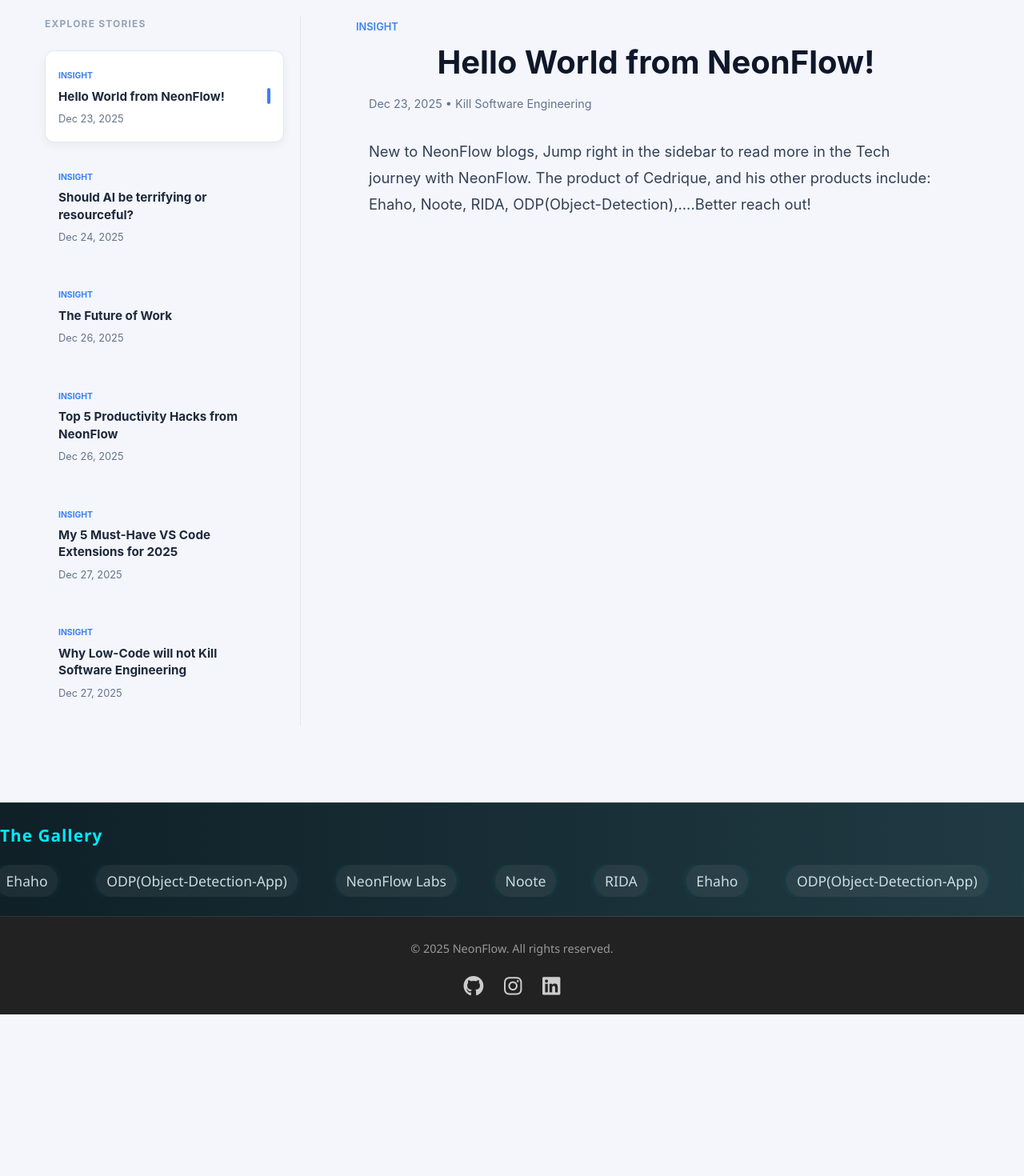
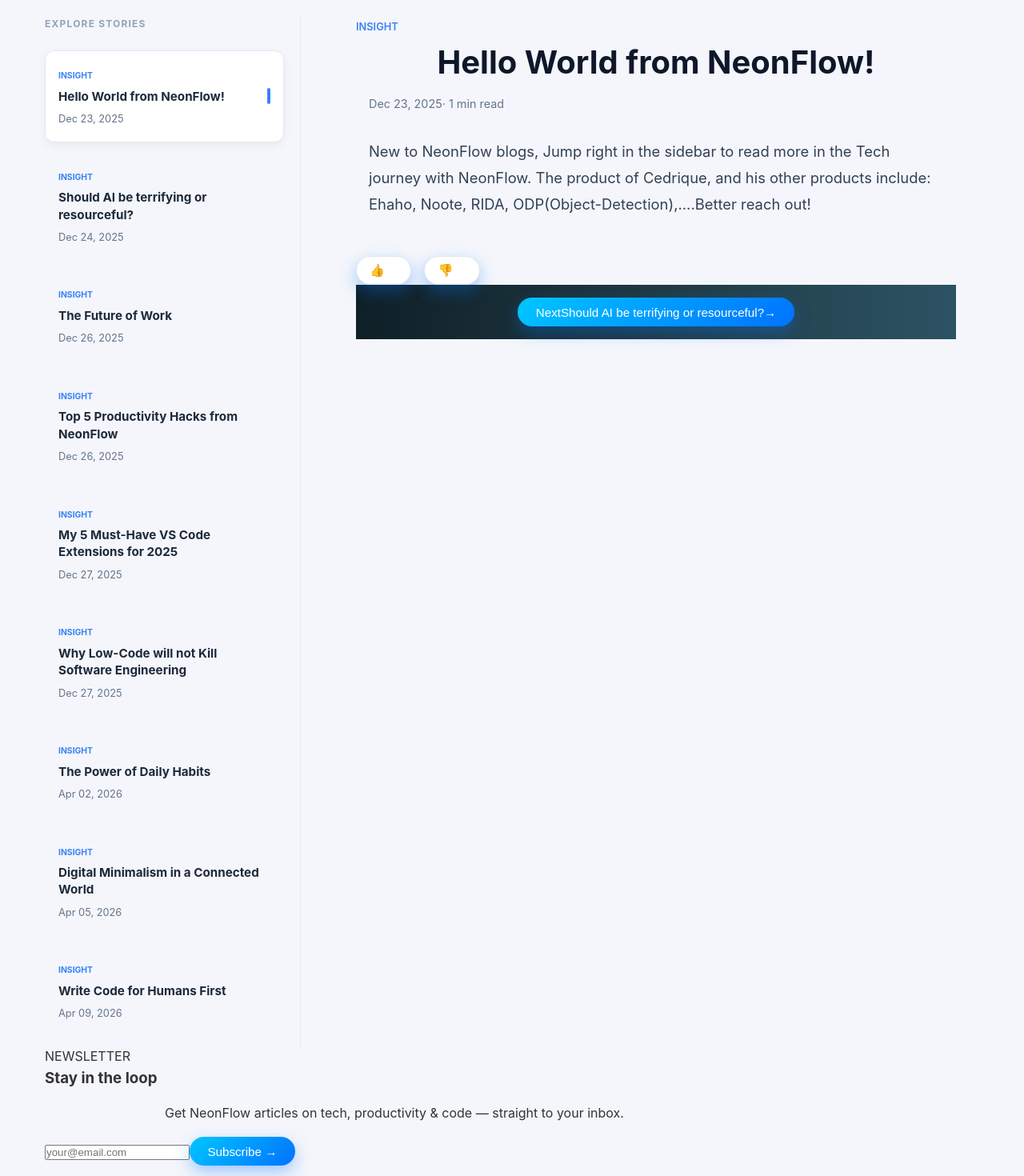
Before and after one commit to Cedrick-KC/neonflow, a React (Vite) app: page /blog in a window 1280 px wide. Shown: the part 300-1770 px from the top of the page at 80% size. Before the commit the page ends 1568 px from the top, so only its background shows below. Built offline with nearby package versions, Linux system fonts and the light colour scheme.

Commit message:
Added new blogs

```diff
--- a/src/main.jsx
+++ b/src/main.jsx
@@ -1,24 +1,124 @@
 import React, { useState } from 'react';
 import { createRoot } from 'react-dom/client';
-import { BrowserRouter, Routes, Route, Link } from 'react-router-dom';
+import { BrowserRouter, Routes, Route } from 'react-router-dom';
 import Navbar from './components/navbar.jsx';
 import Footer from './components/footer.jsx';
 import './main.css';
 import './Blog.css';
 
+// ─── EmailJS config ─────────────────────────────────────────────────────────
+// Replace these with your own values from https://www.emailjs.com/
+const EMAILJS_SERVICE_ID  = 'YOUR_SERVICE_ID';
+const EMAILJS_TEMPLATE_ID = 'YOUR_TEMPLATE_ID';
+const EMAILJS_PUBLIC_KEY  = 'YOUR_PUBLIC_KEY';
+// ────────────────────────────────────────────────────────────────────────────
+
+// Utility: estimate reading time from a string
+function readingTime(text) {
+  const words = text.trim().split(/\s+/).length;
+  const mins  = Math.max(1, Math.round(words / 200));
+  return `${mins} min read`;
+}
+
+// ─── Subscribe Widget ────────────────────────────────────────────────────────
+function SubscribeWidget() {
+  const [email,   setEmail]   = useState('');
+  const [status,  setStatus]  = useState('idle'); // idle | loading | success | error
+  const [message, setMessage] = useState('');
+
+  const loadEmailJS = () =>
+    new Promise((resolve, reject) => {
+      if (window.emailjs) { resolve(window.emailjs); return; }
+      const s = document.createElement('script');
+      s.src     = 'https://cdn.jsdelivr.net/npm/@emailjs/browser@4/dist/email.min.js';
+      s.onload  = () => resolve(window.emailjs);
+      s.onerror = () => reject(new Error('EmailJS failed to load'));
+      document.head.appendChild(s);
+    });
+
+  const handleSubscribe = async (e) => {
+    e.preventDefault();
+    if (!email || !/^[^\s@]+@[^\s@]+\.[^\s@]+$/.test(email)) {
+      setStatus('error');
+      setMessage('Please enter a valid email address.');
+      return;
+    }
+    setStatus('loading');
+    setMessage('');
+    try {
+      const ejs = await loadEmailJS();
+      await ejs.send(
+        EMAILJS_SERVICE_ID,
+        EMAILJS_TEMPLATE_ID,
+        { subscriber_email: email, reply_to: email },
+        EMAILJS_PUBLIC_KEY
+      );
+      setStatus('success');
+      setMessage("You're in! 🎉 Welcome to the NeonFlow newsletter.");
+      setEmail('');
+    } catch (err) {
+      console.error('EmailJS error:', err);
+      setStatus('error');
+      setMessage('Something went wrong. Please try again later.');
+    }
+  };
+
+  return (
+    <div className="subscribe-widget">
+      <div className="subscribe-inner">
+        <div className="subscribe-badge">NEWSLETTER</div>
+        <h3 className="subscribe-heading">Stay in the loop</h3>
+        <p className="subscribe-sub">
+          Get NeonFlow articles on tech, productivity &amp; code — straight to your inbox.
+        </p>
+        <form className="subscribe-form" onSubmit={handleSubscribe} noValidate>
+          <div className="subscribe-input-wrap">
+            <input
+              type="email"
+              className="subscribe-input"
+              placeholder="your@email.com"
+              value={email}
+              onChange={(e) => { setEmail(e.target.value); setStatus('idle'); setMessage(''); }}
+              disabled={status === 'loading' || status === 'success'}
+              aria-label="Email address"
+            />
+            <button
+              type="submit"
+              className={`subscribe-btn ${status}`}
+              disabled={status === 'loading' || status === 'success'}
+            >
+              {status === 'loading' ? <span className="btn-spinner" />
+               : status === 'success' ? '✓ Subscribed'
+               : 'Subscribe →'}
+            </button>
+          </div>
+          {message && (
+            <p className={`subscribe-feedback ${status}`}>{message}</p>
+          )}
+        </form>
+        <p className="subscribe-note">No spam. Unsubscribe anytime.</p>
+      </div>
+    </div>
+  );
+}
+
+// ─── Pages ───────────────────────────────────────────────────────────────────
+
 function Home() {
   return (
     <div>
-    <header class="hero-section">
-  <div class="hero-content">
-    <h2 class="welcome-title">Home Page</h2>
-    <p class="welcome-subtitle">Welcome to the <span>NeonFlow</span></p>
-
-    <section class="info-card">
+      {/* FIX: was using class= (HTML attr) instead of className= (JSX) */}
+      <header className="hero-section">
+        <div className="hero-content">
+          <h2 className="welcome-title">Home Page</h2>
+          <p className="welcome-subtitle">Welcome to the <span>NeonFlow</span></p>
+          <section className="info-card">
             <h3>Today we are advancing on a new Chapter</h3>
             <p>
-        The passion and desire for making new things keeps driving our intentions toward up-to-date technologies.
-        This is the beginning of a new era in tech: Web development, Mobile App Development, and exclusive designs. Currently focusing on Typescript with React and of course MERN stack.
+              The passion and desire for making new things keeps driving our intentions toward
+              up-to-date technologies. This is the beginning of a new era in tech: Web development,
+              Mobile App Development, and exclusive designs. Currently focusing on Typescript with
+              React and of course MERN stack.
             </p>
             <p>Remotely ain't a problem anymore. We are available for your desires</p>
           </section>
@@ -30,25 +130,23 @@ function Home() {
 
 function About() {
   return (
+    // FIX: was using class= instead of className=
     <div>
       <h2>About Page</h2>
       <p>NeonFlow is all-resource portifolio designed by Cedrique</p>
       <h1>Who is Cedrique?</h1>
-  <p>Cedrique is a passionate developer and designer focused on creating innovative solutions that enhance user experience. With a background in computer science and a keen eye for aesthetics, Cedrique combines technical expertise with creative vision to build applications that are both functional and visually appealing.</p>
+      <p>
+        Cedrique is a passionate developer and designer focused on creating innovative solutions
+        that enhance user experience. With a background in computer science and a keen eye for
+        aesthetics, Cedrique combines technical expertise with creative vision to build applications
+        that are both functional and visually appealing.
+      </p>
       <h2>Skills</h2>
-  <div class="skills">
-  <ul class="skills-list">
-    <li>JavaScript</li>
-    <li>React</li>
-    <li>Node.js</li>
-    <li>UI/UX Design</li>
-    <li>Java</li>
-
-    <li>Database Design</li>
-    <li>TensorFlow</li>
-    <li>Arduino IoT</li>
-    <li>HTML</li>
-    <li>CSS</li>
+      <div className="skills">
+        <ul className="skills-list">
+          <li>JavaScript</li><li>React</li><li>Node.js</li>
+          <li>UI/UX Design</li><li>Java</li><li>Database Design</li>
+          <li>TensorFlow</li><li>Arduino IoT</li><li>HTML</li><li>CSS</li>
         </ul>
       </div>
     </div>
@@ -93,64 +191,80 @@ function Blog() {
       title: 'Hello World from NeonFlow!',
       content: 'New to NeonFlow blogs, Jump right in the sidebar to read more in the Tech journey with NeonFlow. The product of Cedrique, and his other products include: Ehaho, Noote, RIDA, ODP(Object-Detection),....Better reach out!',
       date: 'Dec 23, 2025',
-      likes: 0,
-      dislikes: 0
+      likes: 0, dislikes: 0
     },
     {
       id: 1,
       title: 'Should AI be terrifying or resourceful?',
       content: 'As in this decade Ai still thrives in making daily tasks more easily many people see their importances through the mirror of terror that they may do tasks that were supposed to be for the humans but Ai should be seen through the mirror of resourcefulness',
       date: 'Dec 24, 2025',
-      likes: 0,
-      dislikes: 0
+      likes: 0, dislikes: 0
     },
     {
       id: 2,
       title: 'The Future of Work',
       content: 'As remote work becomes versatile here are some useful sources of the information:"DevList: Which provides news obut best paying companies, top rated skills of the week, News in Tech... "',
       date: 'Dec 26, 2025',
-      likes: 0,
-      dislikes: 0
+      likes: 0, dislikes: 0
     },
     {
       id: 3,
       title: 'Top 5 Productivity Hacks from NeonFlow',
-      content: 'Discover some of the Tech Productivity hacks at NeonFlow- Coding has rules: "Never repeat youself","To every bug there is a relevant correction","Stay updated", "Learn to work with Ai", "Don\'t ever think you know it all".',
+      content: "Discover some of the Tech Productivity hacks at NeonFlow- Coding has rules: \"Never repeat youself\",\"To every bug there is a relevant correction\",\"Stay updated\", \"Learn to work with Ai\", \"Don't ever think you know it all\".",
       date: 'Dec 26, 2025',
-      likes: 0,
-      dislikes: 0
+      likes: 0, dislikes: 0
     },
     {
       id: 4,
       title: 'My 5 Must-Have VS Code Extensions for 2025',
       content: 'Productivity is about working smarter, not harder. At NeonFlow, we rely on these extensions to keep our code clean: 1. Prettier for formatting, 2. ES7+ React snippets for speed, 3. GitLens for version tracking, 4. Postman for endpoints checking, and 5. Error Lens to catch bugs instantly.',
       date: 'Dec 27, 2025',
-      likes: 0,
-      dislikes: 0
+      likes: 0, dislikes: 0
     },
     {
       id: 5,
       title: 'Why Low-Code will not Kill Software Engineering',
       content: 'There is a common fear that Drag-and-Drop builders will replace developers. However, at NeonFlow, we believe the opposite. These tools handle the "what", but developers are needed for the "how" and the "why." The future belongs to the "Hybrid Developer" who uses AI and low-code to build faster, more complex systems.',
       date: 'Dec 27, 2025',
-      likes: 0,
-      dislikes: 0
-    }
+      likes: 0, dislikes: 0
+    },
+    {
+      id: 6,
+      title: 'The Power of Daily Habits',
+      content: "Small daily habits shape our lives more than big, occasional efforts. Whether it's reading a few pages, exercising for 10 minutes, or drinking more water, consistency compounds over time. The key is to start small and stay consistent rather than aiming for perfection. Over weeks and months, these small actions build momentum and create meaningful change.",
+      date: 'Apr 02, 2026',
+      likes: 0, dislikes: 0
+    },
+    {
+      id: 7,
+      title: 'Digital Minimalism in a Connected World',
+      content: "In a world full of notifications and constant connectivity, digital minimalism encourages intentional technology use. By reducing screen time and focusing on meaningful interactions, individuals can improve their focus and well-being. It's about using technology as a tool, not letting it control your time and attention.",
+      date: 'Apr 05, 2026',
+      likes: 0, dislikes: 0
+    },
+    {
+      id: 8,
+      title: 'Write Code for Humans First',
+      content: 'Code is read more often than it is written. Following clean code principles—clear naming, small functions, and proper structure—makes your work easier for others (and your future self) to understand. Influenced by ideas from Robert C. Martin, writing readable code is one of the most valuable skills a developer can build.',
+      date: 'Apr 09, 2026',
+      likes: 0, dislikes: 0
+    },
   ];
 
-  const [blogs, setBlogs] = useState(initialBlogs);
+  const [blogs,      setBlogs]      = useState(initialBlogs);
   const [selectedId, setSelectedId] = useState(0);
 
+  // FIX: vote buttons were commented out — restored and working
   const handleVote = (id, type) => {
-    setBlogs(prevBlogs => prevBlogs.map(blog => {
-      if (blog.id === id) {
-        return { ...blog, [type]: blog[type] + 1 };
-      }
-      return blog;
-    }));
+    setBlogs(prev => prev.map(b =>
+      b.id === id ? { ...b, [type]: b[type] + 1 } : b
+    ));
   };
 
-  const activeBlog = blogs.find(blog => blog.id === selectedId);
+  const activeBlog  = blogs.find(b => b.id === selectedId);
+  const activeIndex = blogs.findIndex(b => b.id === selectedId);
+  const prevBlog    = activeIndex > 0                  ? blogs[activeIndex - 1] : null;
+  const nextBlog    = activeIndex < blogs.length - 1   ? blogs[activeIndex + 1] : null;
 
   return (
     <div className="blog-page-container">
@@ -171,9 +285,9 @@ function Blog() {
                 className={`sidebar-card ${selectedId === blog.id ? 'active' : ''}`}
               >
                 <div className="card-content">
-                  <span className="card-category">{blog.category || "Insight"}</span>
+                  <span className="card-category">{blog.category || 'Insight'}</span>
                   <h4 className="card-title">{blog.title}</h4>
-                  <span className="card-date">{blog.date || "Just now"}</span>
+                  <span className="card-date">{blog.date || 'Just now'}</span>
                 </div>
                 {selectedId === blog.id && <div className="active-indicator" />}
               </div>
@@ -181,37 +295,72 @@ function Blog() {
           </div>
         </aside>
 
-        {/* MAIN CONTENT AREA */}
+        {/* MAIN CONTENT */}
         <main className="active-post">
           {activeBlog ? (
             <div>
               <span className="post-label">INSIGHT</span>
               <h1 className="post-display-title">{activeBlog.title}</h1>
-              <p className="post-meta-info">{activeBlog.date} • Kill Software Engineering</p>
+
+              {/* FIX: meta was hardcoded as "• Kill Software Engineering" — now shows date + reading time */}
+              <p className="post-meta-info">
+                {activeBlog.date}
+                <span className="post-reading-time">· {readingTime(activeBlog.content)}</span>
+              </p>
+
               <div className="post-body">
                 <p>{activeBlog.content}</p>
               </div>
 
-              {/*<div className="vote-actions">
+              {/* FIX: vote buttons restored and wired up */}
+              <div className="vote-actions">
                 <button
-                  className="vote-btn"
+                  className="vote-btn like-btn"
                   onClick={() => handleVote(activeBlog.id, 'likes')}
+                  aria-label="Like"
                 >
-                  👍 {activeBlog.likes}
+                  👍 <span>{activeBlog.likes}</span>
                 </button>
                 <button
-                  className="vote-btn"
+                  className="vote-btn dislike-btn"
                   onClick={() => handleVote(activeBlog.id, 'dislikes')}
+                  aria-label="Dislike"
                 >
-                  👎 {activeBlog.dislikes}
+                  👎 <span>{activeBlog.dislikes}</span>
                 </button>
-              </div>*/}
+              </div>
+
+              {/* NEW: prev / next navigation */}
+              <nav className="post-nav">
+                {prevBlog ? (
+                  <button className="post-nav-btn" onClick={() => setSelectedId(prevBlog.id)}>
+                    <span className="nav-arrow">←</span>
+                    <span className="nav-label">
+                      <span className="nav-hint">Previous</span>
+                      <span className="nav-title">{prevBlog.title}</span>
+                    </span>
+                  </button>
+                ) : <div />}
+
+                {nextBlog ? (
+                  <button className="post-nav-btn next" onClick={() => setSelectedId(nextBlog.id)}>
+                    <span className="nav-label" style={{ textAlign: 'right' }}>
+                      <span className="nav-hint">Next</span>
+                      <span className="nav-title">{nextBlog.title}</span>
+                    </span>
+                    <span className="nav-arrow">→</span>
+                  </button>
+                ) : <div />}
+              </nav>
             </div>
           ) : (
             <h2>Select a blog from the sidebar to read</h2>
           )}
         </main>
       </div>
+
+      {/* Newsletter subscription */}
+      <SubscribeWidget />
     </div>
   );
 }
@@ -230,38 +379,32 @@ function Contact() {
   );
 }
 
-
+// ─── Root ─────────────────────────────────────────────────────────────────────
 
 function MyList() {
-  const [count, setCount] = useState(0);
+  // FIX: removed unused `count` / `setCount` state
 
   return (
     <BrowserRouter>
       <Navbar />
 
       <Routes>
-        <Route path="/" element={<Home />} />
-        <Route path="/about" element={<About />} />
+        <Route path="/"         element={<Home />}     />
+        <Route path="/about"    element={<About />}    />
         <Route path="/projects" element={<Projects />} />
-        <Route path="/blog" element={<Blog />} />
-        <Route path="/contact" element={<Contact />} />
+        <Route path="/blog"     element={<Blog />}     />
+        <Route path="/contact"  element={<Contact />}  />
       </Routes>
-
-
 
       <div className="stakeholders">
         <h3>The Gallery</h3>
-
         <div className="marquee">
           <div className="marquee-track">
-
             <span>Noote</span>
             <span>RIDA</span>
             <span>Ehaho</span>
             <span>ODP(Object-Detection-App)</span>
             <span>NeonFlow Labs</span>
-
-      {/* duplicate for smooth loop */}
             <span>Noote</span>
             <span>RIDA</span>
             <span>Ehaho</span>
@@ -270,10 +413,12 @@ function MyList() {
           </div>
         </div>
       </div>
+
       <Footer />
     </BrowserRouter>
   );
 }
+
 const container = document.getElementById('root');
 const root = createRoot(container);
 root.render(<MyList />);
```
Lines whose indentation alone changed are shown as unchanged.
